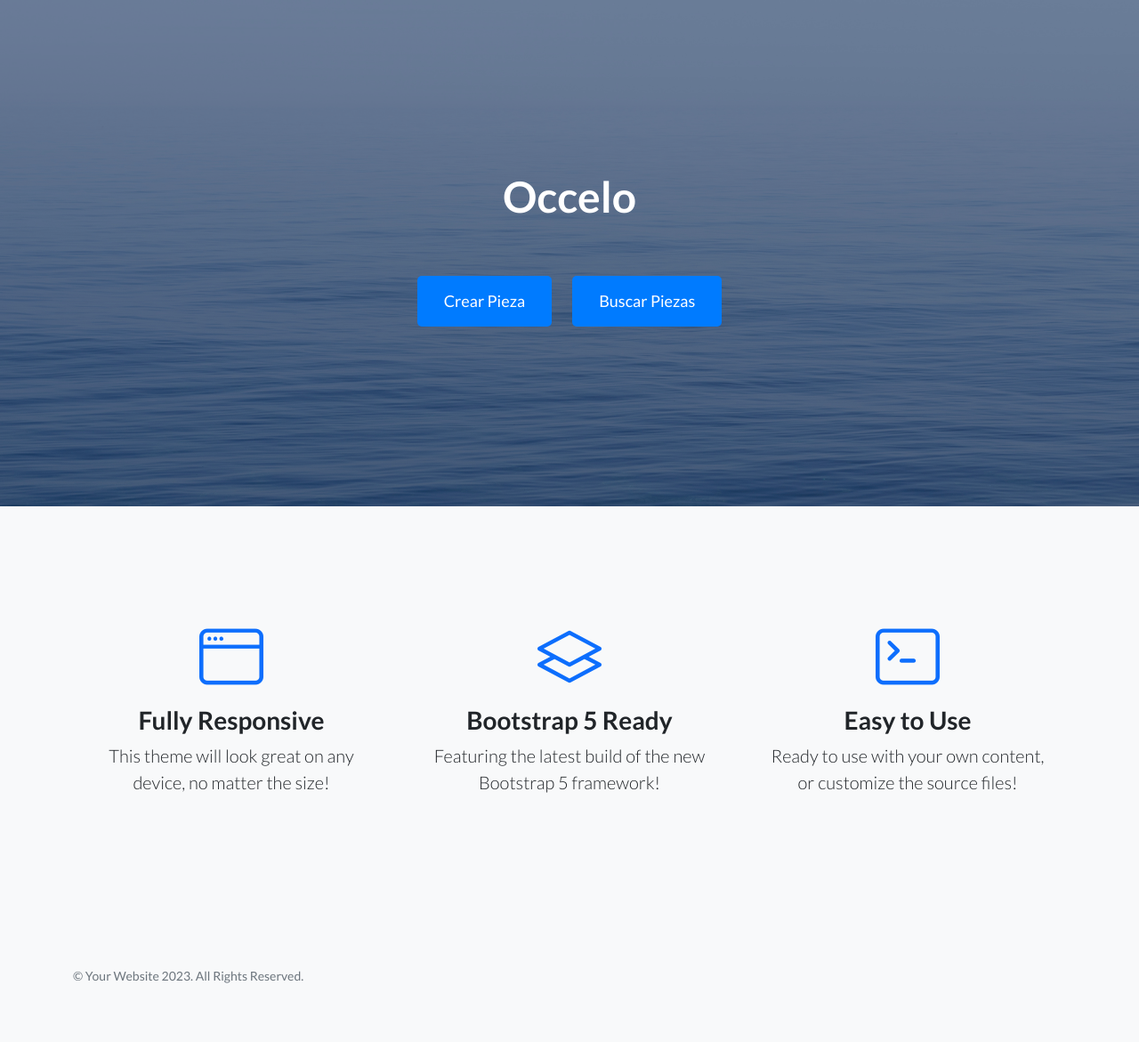
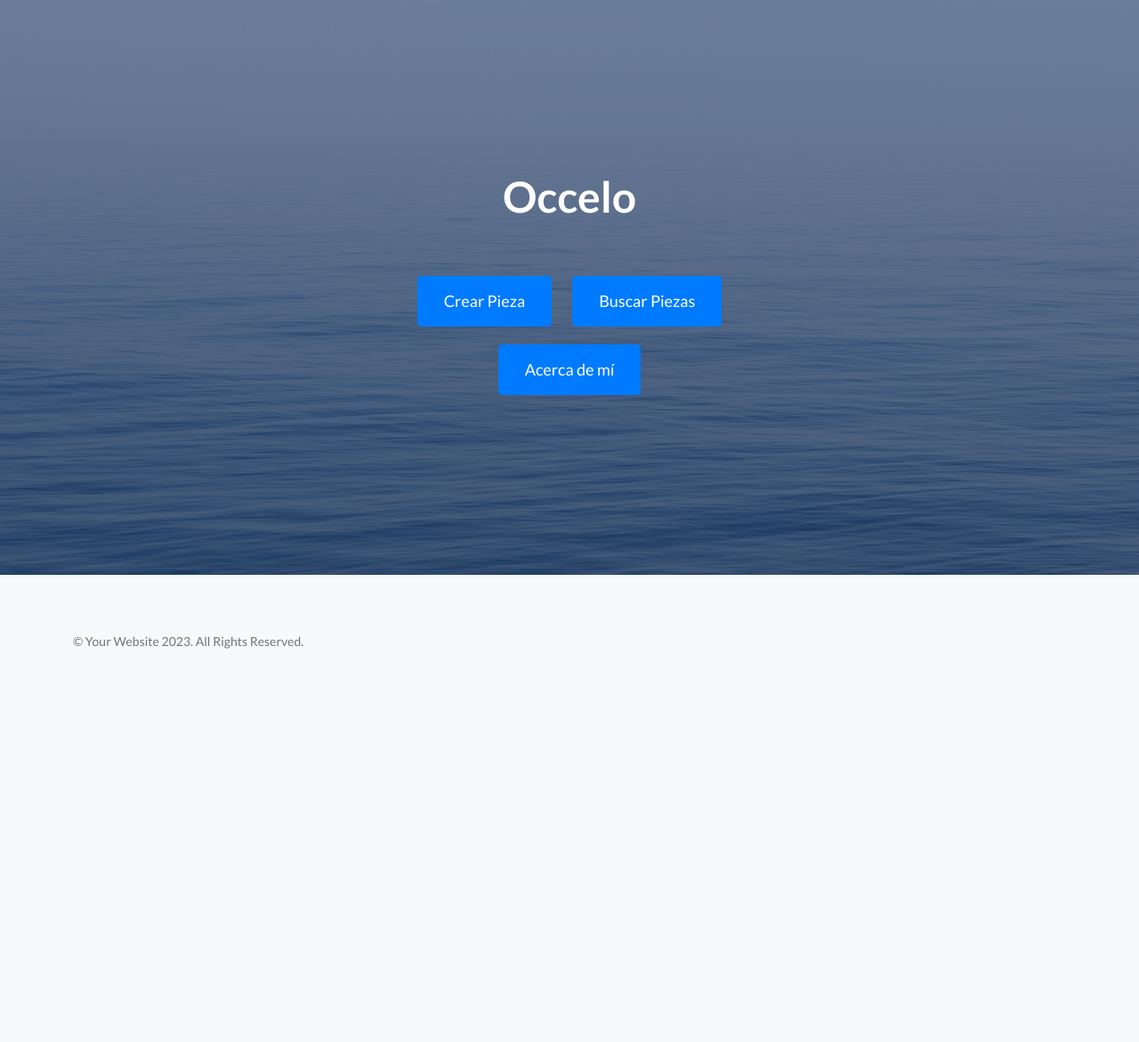
Before and after one commit to Agustinrant/Rant_Agustin_Entrega_03, a Django app: page / in a window 1280 px wide. Shown: the part 93-1264 px from the top of the page at 89% size. After the commit the page ends 822 px from the top, so only its background shows below. Run offline with Django 5.2, Linux system fonts and the light colour scheme; some libraries are stand-ins or nearby versions.

Commit message:
actualizado_31_12

```diff
--- a/myapp/templates/myapp/index.html
+++ b/myapp/templates/myapp/index.html
@@ -6,7 +6,7 @@
     <meta name="viewport" content="width=device-width, initial-scale=1, shrink-to-fit=no" />
     <meta name="description" content="" />
     <meta name="author" content="" />
-    <title>Landing Page - Start Bootstrap Theme</title>
+    <title>{% block title %}Landing Page{% endblock %}</title>
     <!-- Favicon-->
     <link rel="icon" type="image/x-icon" href="{% static 'myapp/assets/favicon.ico' %}" />
     <!-- Bootstrap icons-->
@@ -45,54 +45,30 @@
             <a class="btn btn-primary" href="#signup">Sign Up</a>
         </div>
     </nav>
-    <!-- Masthead-->
+
+    <!-- Main content block -->
+    <div class="main-content">
+        {% block content %}
+        <!-- Contenido por defecto de la página inicial -->
         <header class="masthead">
             <div class="container position-relative">
                 <div class="row justify-content-center">
                     <div class="col-xl-6">
                         <div class="text-center text-white">
-                        <!-- Page heading-->
+                            <!-- Page heading -->
                             <h1 class="mb-5">Occelo</h1>
-
-                        <!-- Botones para Crear y Buscar Piezas -->
                             <div class="btn-container">
                                 <a href="{% url 'create_piece' %}" class="btn">Crear Pieza</a>
                                 <a href="{% url 'search_piece' %}" class="btn">Buscar Piezas</a>
+                                <a href="{% url 'about' %}" class="btn">Acerca de mí</a>
                             </div>
                         </div>
                     </div>
                 </div>
             </div>
         </header>
-
-    <!-- Features Section -->
-    <section class="features-icons bg-light text-center">
-        <div class="container">
-            <div class="row">
-                <div class="col-lg-4">
-                    <div class="features-icons-item mx-auto mb-5 mb-lg-0 mb-lg-3">
-                        <div class="features-icons-icon d-flex"><i class="bi-window m-auto text-primary"></i></div>
-                        <h3>Fully Responsive</h3>
-                        <p class="lead mb-0">This theme will look great on any device, no matter the size!</p>
+        {% endblock %}
     </div>
-                </div>
-                <div class="col-lg-4">
-                    <div class="features-icons-item mx-auto mb-5 mb-lg-0 mb-lg-3">
-                        <div class="features-icons-icon d-flex"><i class="bi-layers m-auto text-primary"></i></div>
-                        <h3>Bootstrap 5 Ready</h3>
-                        <p class="lead mb-0">Featuring the latest build of the new Bootstrap 5 framework!</p>
-                    </div>
-                </div>
-                <div class="col-lg-4">
-                    <div class="features-icons-item mx-auto mb-0 mb-lg-3">
-                        <div class="features-icons-icon d-flex"><i class="bi-terminal m-auto text-primary"></i></div>
-                        <h3>Easy to Use</h3>
-                        <p class="lead mb-0">Ready to use with your own content, or customize the source files!</p>
-                    </div>
-                </div>
-            </div>
-        </div>
-    </section>
 
     <!-- Footer -->
     <footer class="footer bg-light">
@@ -106,7 +82,6 @@
     </footer>
     <!-- Bootstrap core JS-->
     <script src="https://cdn.jsdelivr.net/npm/bootstrap@5.2.3/dist/js/bootstrap.bundle.min.js"></script>
-    <!-- Core theme JS-->
     <script src="{% static 'myapp/js/scripts.js' %}"></script>
 </body>
 </html>
--- a/myapp/urls.py
+++ b/myapp/urls.py
@@ -1,3 +1,5 @@
+
+
 from django.urls import path
 from . import views
 
@@ -5,4 +7,5 @@ urlpatterns = [
     path('', views.index, name='index'),  # Página principal
     path('create/', views.create_piece, name='create_piece'),  # Crear pieza
     path('search/', views.search_piece, name='search_piece'),  # Buscar piezas
+    path('about/', views.about, name='about'),  # Acerca de mí
 ]
--- a/myapp/views.py
+++ b/myapp/views.py
@@ -21,3 +21,14 @@ def search_piece(request):
 
 def index(request):
     return render(request, 'myapp/index.html')
+
+
+from django.shortcuts import render
+
+def about(request):
+    return render(request, 'myapp/about.html', {
+        'name': 'Agustín Rant',
+        'description': 'Soy Agustín Rant, artista con más de 10 años de experiencia en pintura al óleo y fundador de Occelo, un emprendimiento de joyería inspirado en la naturaleza.',
+        'project': 'Occelo es una marca de joyería artesanal que combina diseño y arte para crear piezas únicas. Este proyecto es parte de mi pasión por el arte y la creatividad.',
+        'photo_url': 'myapp/assets/img/agustin.jpg',  # Ruta actualizada de la foto
+    })
```
Also changed, not shown: myapp/templates/myapp/about.html (added, +14 -0 lines), 1 other file. Lines whose indentation alone changed are shown as unchanged.
